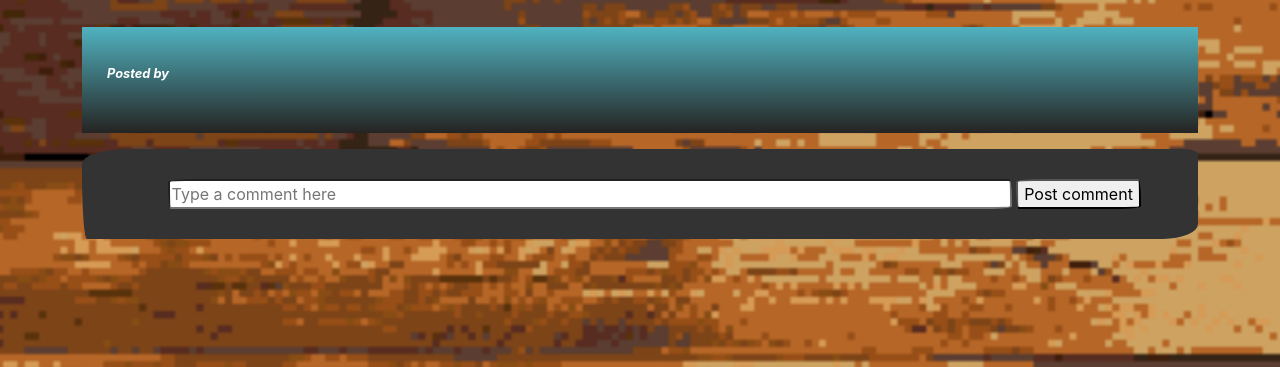
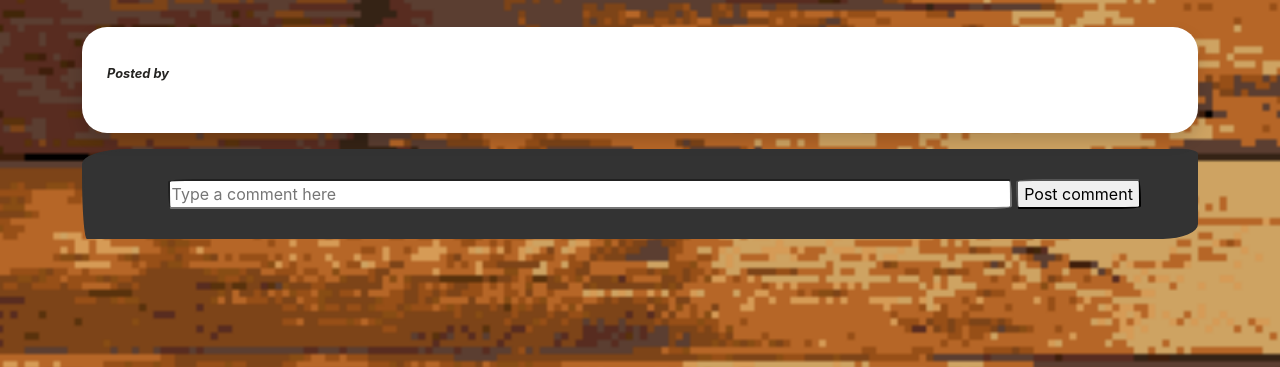
Before and after one commit to Semuca/CITS3403, a Flask app: template app/templates/thread.html in a window 1280 px wide. Shown: the part 53-420 px from the top of the page. Run offline with Flask 3, Linux system fonts and the light colour scheme; the template is opened without the code that fills it, so the values that code supplies are empty; some libraries are stand-ins or nearby versions; some web fonts are replaced.

Commit message:
Restyled thread header to match other pages

```diff
--- a/app/static/css/thread.css
+++ b/app/static/css/thread.css
@@ -18,18 +18,8 @@ body{
     width: 100%;
 }
 
-.thread-header .thread-header-cover:before {
-    content: '';
-    position: absolute;
-    top: 0;
-    left: 0;
-    right: 0;
-    bottom: 0;
-    background: linear-gradient(to bottom, var(--cyan) 0, var(--darkGrey) 100%);
-}
-
 .thread-header .thread-header-content {
-    color: var(--white);
+    color: var(--darkGrey);
     padding: 25px;
     position: relative;
 }
--- a/app/templates/thread.html
+++ b/app/templates/thread.html
@@ -8,8 +8,7 @@
 
 {% block bodyBlock %}
     <div class="container content">
-        <div class="thread-header">
-            <div class="thread-header-cover"></div>
+        <div class="thread-header bg-white shadow rounded overflow-hidden">
             <div class="thread-header-content">
                 <div class="thread-header-info mb-4">
                     <h1 id="title"> {{ thread.title }}</h1>
```
